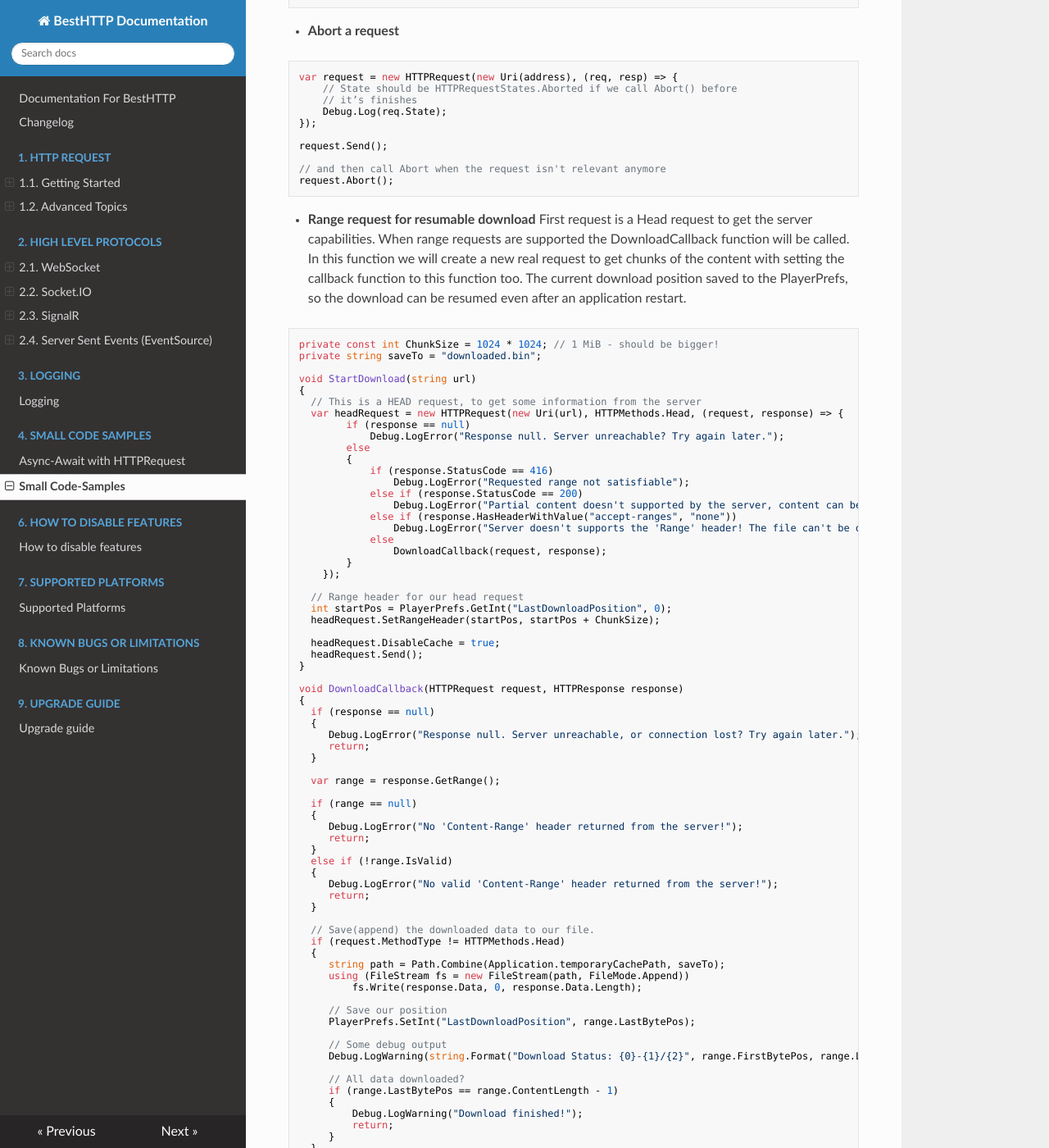
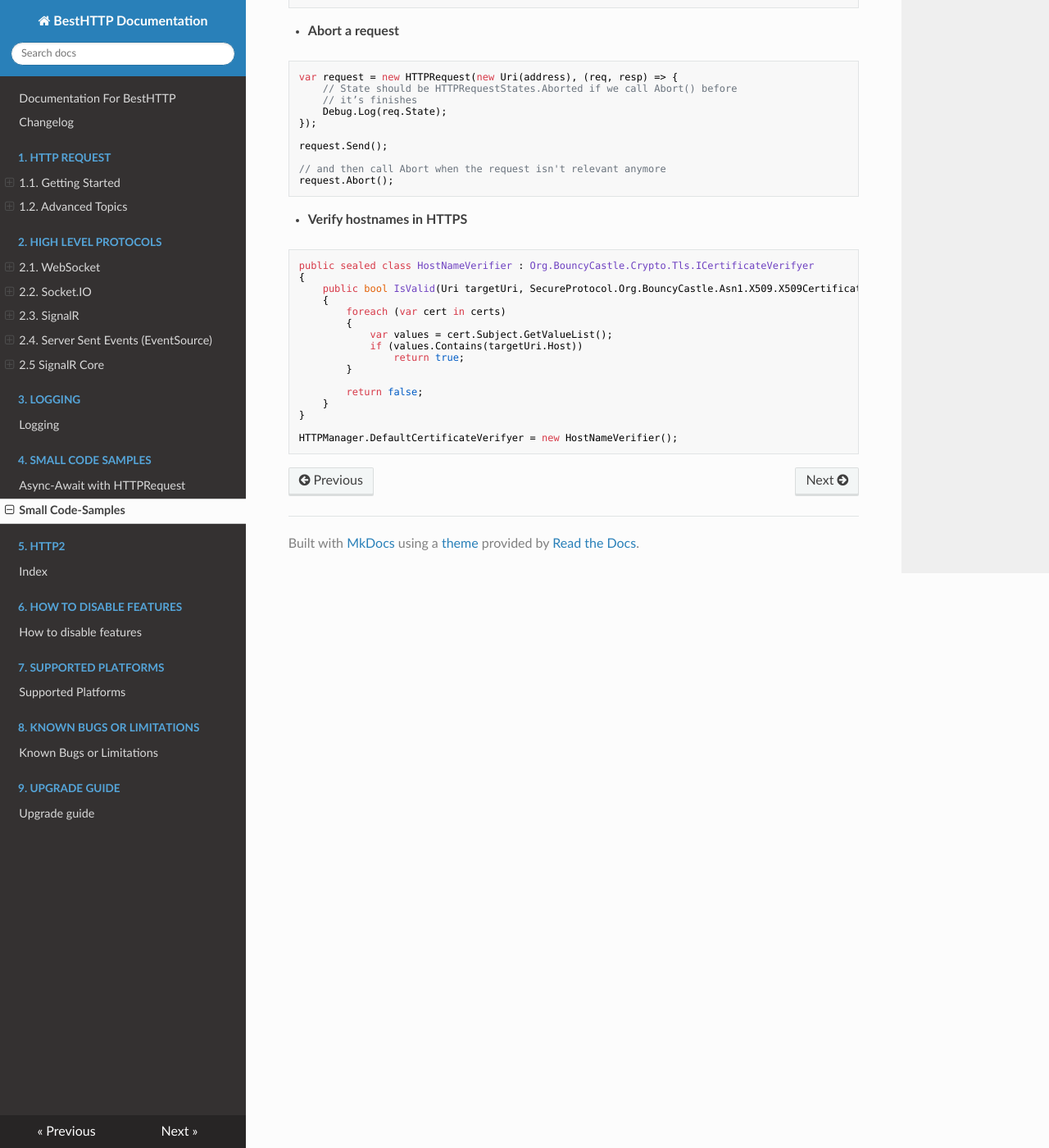
Before and after one commit to Benedicht/BestHTTP-Documentation, an MkDocs documentation site: the page built from docs/4. Small Code-Samples/Small Code-Samples.md, in a window 1280 px wide and 1400 px high, scrolled down 760 px. Shown: the whole window at 82% size. Built offline with MkDocs 1.6.1, drawn with Linux system fonts in a browser that asks for light colours; nearby versions of some CDN libraries; some of the changed text lies outside the part shown.

Commit message:
Doc. updates.

````diff
--- /dev/null
+++ b/docs/2. High-Level Protocols/2.5 SignalR Core/index.md
@@ -0,0 +1 @@
+## SignalR Core
--- a/docs/4. Small Code-Samples/Small Code-Samples.md
+++ b/docs/4. Small Code-Samples/Small Code-Samples.md
@@ -54,101 +54,23 @@ request.Send();
 request.Abort();
 ```
 
-- **Range request for resumable download**
-First request is a Head request to get the server capabilities. When range requests are supported the DownloadCallback function will be called. In this function we will create a new real request to get chunks of the content with setting the callback function to this function too. The current download position saved to the PlayerPrefs, so the download can be resumed even after an application restart.
+- **Verify hostnames in HTTPS**
 
 ```csharp
-private const int ChunkSize = 1024 * 1024; // 1 MiB - should be bigger!
-private string saveTo = "downloaded.bin";
+public sealed class HostNameVerifier : Org.BouncyCastle.Crypto.Tls.ICertificateVerifyer
+{
+    public bool IsValid(Uri targetUri, SecureProtocol.Org.BouncyCastle.Asn1.X509.X509CertificateStructure[] certs)
+    {
+        foreach (var cert in certs)
+        {
+            var values = cert.Subject.GetValueList();
+            if (values.Contains(targetUri.Host))
+                return true;
+        }
 
-void StartDownload(string url)
-{
-  // This is a HEAD request, to get some information from the server
-  var headRequest = new HTTPRequest(new Uri(url), HTTPMethods.Head, (request, response) => {
-		if (response == null)
-			Debug.LogError("Response null. Server unreachable? Try again later.");
-		else
-		{
-			if (response.StatusCode == 416)
-				Debug.LogError("Requested range not satisfiable");
-			else if (response.StatusCode == 200)
-				Debug.LogError("Partial content doesn't supported by the server, content can be downloaded as a whole.");
-			else if (response.HasHeaderWithValue("accept-ranges", "none"))
-				Debug.LogError("Server doesn't supports the 'Range' header! The file can't be downloaded in parts.");
-			else
-				DownloadCallback(request, response);
-		}
-	});
-
-  // Range header for our head request
-  int startPos = PlayerPrefs.GetInt("LastDownloadPosition", 0);
-  headRequest.SetRangeHeader(startPos, startPos + ChunkSize);
-
-  headRequest.DisableCache = true;
-  headRequest.Send();
+        return false;
+    }
 }
 
-void DownloadCallback(HTTPRequest request, HTTPResponse response)
-{
-  if (response == null)
-  {
- 	 Debug.LogError("Response null. Server unreachable, or connection lost? Try again later.");
- 	 return;
-  }
-
-  var range = response.GetRange();
-
-  if (range == null)
-  {
- 	 Debug.LogError("No 'Content-Range' header returned from the server!");
- 	 return;
-  }
-  else if (!range.IsValid)
-  {
- 	 Debug.LogError("No valid 'Content-Range' header returned from the server!");
- 	 return;
-  }
-
-  // Save(append) the downloaded data to our file.
-  if (request.MethodType != HTTPMethods.Head)
-  {
- 	 string path = Path.Combine(Application.temporaryCachePath, saveTo);
-	 using (FileStream fs = new FileStream(path, FileMode.Append))
- 		 fs.Write(response.Data, 0, response.Data.Length);
-
- 	 // Save our position
- 	 PlayerPrefs.SetInt("LastDownloadPosition", range.LastBytePos);
-
- 	 // Some debug output
- 	 Debug.LogWarning(string.Format("Download Status: {0}-{1}/{2}", range.FirstBytePos, range.LastBytePos, range.ContentLength));
-
- 	 // All data downloaded?
- 	 if (range.LastBytePos == range.ContentLength - 1)
- 	 {
- 		 Debug.LogWarning("Download finished!");
- 		 return;
- 	 }
-  }
-
-  // Create the real GET request.
-  // The callback function is the function that we are currently in!
-  var downloadRequest = new HTTPRequest(request.Uri, HTTPMethods.Get, /*isKeepAlive:*/ true, DownloadCallback);
-
-  // Set the next range's position.
-  int nextPos = 0;
-  if (request.MethodType != HTTPMethods.Head)
- 	 nextPos = range.LastBytePos + 1;
-  else
- 	 nextPos = PlayerPrefs.GetInt("LastDownloadPosition", 0);
-
-  // Set up the Range header
-  downloadRequest.SetRangeHeader(nextPos, nextPos + ChunkSize);
-
-  downloadRequest.DisableCache = true;
-
-  // Send our new request
-  downloadRequest.Send();
-}
+HTTPManager.DefaultCertificateVerifyer = new HostNameVerifier();
 ```
-
-This is just one implementation. The other would be that start a streamed download, save the chunks and when a failure occurred try again with the starting range as the saved file’s size.
````
Also changed, not shown: docs/1. HTTP Request/1.1. Getting Started/Getting Started.md (+1 -1 lines), docs/3. Logging/Logging.md (+17 -3 lines), docs/5. HTTP2/index.md (added, +28 -0 lines), docs/7. Supported Platforms/Supported Platforms.md (+4 -2 lines), docs/index.md (+5 -4 lines).
